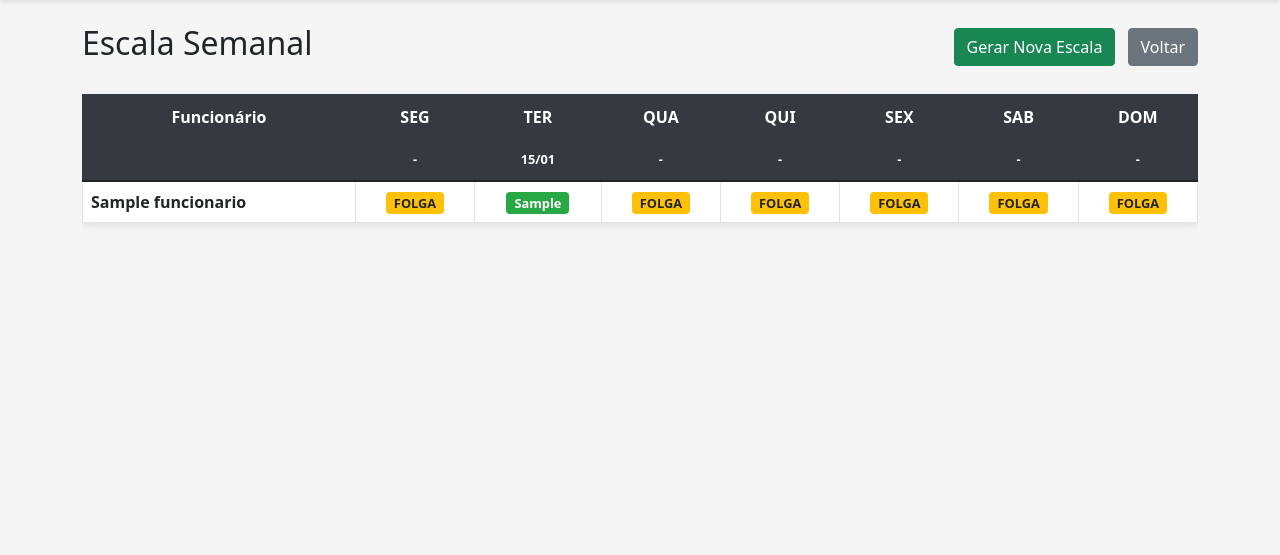
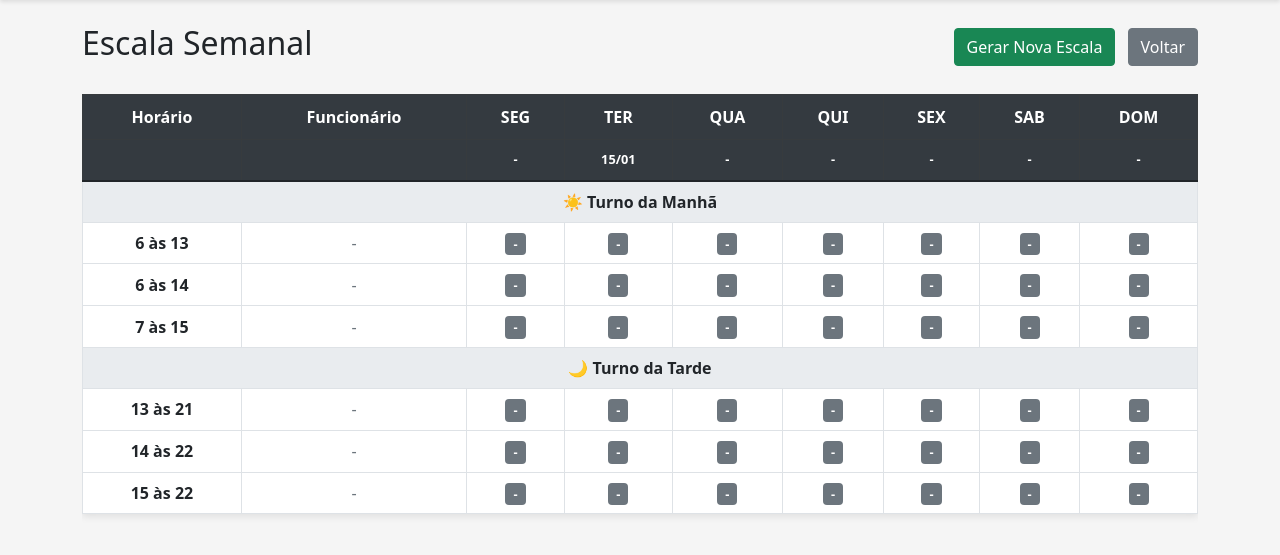
Before and after one commit to vinybag/posto-escala, a Flask app: page /escala in a window 1280 px wide. Shown: the part 56-611 px from the top of the page. Run offline with Flask 3, Linux system fonts and the light colour scheme; a user stored in the database is signed in; tables that the repository leaves empty hold one stand-in row (values such as "Sample post").

Commit message:
Escala organizada por horário no lado esquerdo

```diff
--- a/static/style.css
+++ b/static/style.css
@@ -39,12 +39,42 @@
     padding: 8px;
 }
 
+/* Linha de datas */
+.datas-header th {
+    background-color: #495057;
+    color: #ffc107;
+    font-size: 0.8rem;
+    padding: 5px;
+    font-weight: bold;
+}
+
+/* Cabeçalho do turno */
+.turno-header td {
+    background-color: #e9ecef;
+    font-weight: bold;
+    padding: 8px;
+    font-size: 1rem;
+}
+
+/* Célula de horário (mesclada) */
+.horario-cell {
+    background-color: #f8f9fa;
+    font-weight: bold;
+    text-align: center;
+    vertical-align: middle;
+    border-right: 2px solid #dee2e6;
+    min-width: 80px;
+}
+
+/* Célula do funcionário */
 .funcionario-cell {
     text-align: left !important;
     font-weight: 600;
     background-color: #f8f9fa;
+    border-right: 2px solid #dee2e6;
 }
 
+/* Badges */
 .badge.bg-success {
     background-color: #28a745 !important;
     font-size: 0.8rem;
@@ -54,6 +84,18 @@
 .badge.bg-warning {
     background-color: #ffc107 !important;
     color: #212529 !important;
+    font-size: 0.8rem;
+    padding: 5px 8px;
+}
+
+.badge.bg-info {
+    background-color: #17a2b8 !important;
+    font-size: 0.8rem;
+    padding: 5px 8px;
+}
+
+.badge.bg-secondary {
+    background-color: #6c757d !important;
     font-size: 0.8rem;
     padding: 5px 8px;
 }
@@ -68,12 +110,3 @@
         padding: 3px 5px;
     }
 }
-
-/* Estilo para linha de datas */
-.datas-header th {
-    background-color: #495057;
-    color: #ffc107;
-    font-size: 0.8rem;
-    padding: 5px;
-    font-weight: bold;
-}
--- a/templates/escala.html
+++ b/templates/escala.html
@@ -13,6 +13,7 @@
         <thead class="table-dark">
             <!-- Linha 1: Dias da semana -->
             <tr>
+                <th>Horário</th>
                 <th>Funcionário</th>
                 <th>SEG</th>
                 <th>TER</th>
@@ -25,6 +26,7 @@
             <!-- Linha 2: Datas -->
             <tr class="datas-header">
                 <th></th>
+                <th></th>
                 {% for dia in range(7) %}
                     {% set registro_data = escala | selectattr('dia_semana', 'equalto', dia) | list %}
                     {% if registro_data %}
@@ -36,21 +38,39 @@
             </tr>
         </thead>
         <tbody>
-            {% set funcionarios = [] %}
-            {% for item in escala %}
-                {% if item.funcionario not in funcionarios %}
-                    {% set _ = funcionarios.append(item.funcionario) %}
+            <!-- MANHÃ -->
+            <tr class="turno-header">
+                <td colspan="9"><strong>☀️ Turno da Manhã</strong></td>
+            </tr>
+
+            {% set horarios_manha = ['6-13', '6-14', '7-15'] %}
+            {% for horario in horarios_manha %}
+                <!-- Pegar todos os funcionários deste horário -->
+                {% set funcs_horario = [] %}
+                {% for item in escala if item.horario == horario %}
+                    {% if item.funcionario not in funcs_horario %}
+                        {% set _ = funcs_horario.append(item.funcionario) %}
                     {% endif %}
                 {% endfor %}
 
-            {% for func in funcionarios %}
+                {% if funcs_horario %}
+                    {% for func in funcs_horario %}
                     <tr>
+                        <!-- Mostrar horário apenas na primeira linha -->
+                        {% if loop.first %}
+                        <td class="horario-cell" rowspan="{{ funcs_horario|length }}"><strong>{{ horario.replace('-', ' às ') }}</strong></td>
+                        {% endif %}
                         <td class="funcionario-cell"><strong>{{ func.nome }}</strong></td>
+
                         {% for dia in range(7) %}
                             {% set registro = escala | selectattr('funcionario_id', 'equalto', func.id) | selectattr('dia_semana', 'equalto', dia) | list %}
                             <td class="text-center">
                                 {% if registro %}
-                            <span class="badge bg-success">{{ registro[0].horario.replace('-', ' às ') }}</span>
+                                    {% if registro[0].horario == horario %}
+                                        <span class="badge bg-success">Trabalho</span>
+                                    {% else %}
+                                        <span class="badge bg-info">{{ registro[0].horario.replace('-', ' às ') }}</span>
+                                    {% endif %}
                                 {% else %}
                                     <span class="badge bg-warning text-dark">FOLGA</span>
                                 {% endif %}
@@ -58,6 +78,65 @@
                         {% endfor %}
                     </tr>
                     {% endfor %}
+                {% else %}
+                    <tr>
+                        <td class="horario-cell"><strong>{{ horario.replace('-', ' às ') }}</strong></td>
+                        <td class="text-muted">-</td>
+                        {% for dia in range(7) %}
+                        <td class="text-center"><span class="badge bg-secondary">-</span></td>
+                        {% endfor %}
+                    </tr>
+                {% endif %}
+            {% endfor %}
+
+            <!-- TARDE -->
+            <tr class="turno-header">
+                <td colspan="9"><strong>🌙 Turno da Tarde</strong></td>
+            </tr>
+
+            {% set horarios_tarde = ['13-21', '14-22', '15-22'] %}
+            {% for horario in horarios_tarde %}
+                {% set funcs_horario = [] %}
+                {% for item in escala if item.horario == horario %}
+                    {% if item.funcionario not in funcs_horario %}
+                        {% set _ = funcs_horario.append(item.funcionario) %}
+                    {% endif %}
+                {% endfor %}
+
+                {% if funcs_horario %}
+                    {% for func in funcs_horario %}
+                    <tr>
+                        {% if loop.first %}
+                        <td class="horario-cell" rowspan="{{ funcs_horario|length }}"><strong>{{ horario.replace('-', ' às ') }}</strong></td>
+                        {% endif %}
+                        <td class="funcionario-cell"><strong>{{ func.nome }}</strong></td>
+
+                        {% for dia in range(7) %}
+                            {% set registro = escala | selectattr('funcionario_id', 'equalto', func.id) | selectattr('dia_semana', 'equalto', dia) | list %}
+                            <td class="text-center">
+                                {% if registro %}
+                                    {% if registro[0].horario == horario %}
+                                        <span class="badge bg-success">Trabalho</span>
+                                    {% else %}
+                                        <span class="badge bg-info">{{ registro[0].horario.replace('-', ' às ') }}</span>
+                                    {% endif %}
+                                {% else %}
+                                    <span class="badge bg-warning text-dark">FOLGA</span>
+                                {% endif %}
+                            </td>
+                        {% endfor %}
+                    </tr>
+                    {% endfor %}
+                {% else %}
+                    <tr>
+                        <td class="horario-cell"><strong>{{ horario.replace('-', ' às ') }}</strong></td>
+                        <td class="text-muted">-</td>
+                        {% for dia in range(7) %}
+                        <td class="text-center"><span class="badge bg-secondary">-</span></td>
+                        {% endfor %}
+                    </tr>
+                {% endif %}
+            {% endfor %}
         </tbody>
     </table>
 </div>
```
Lines whose indentation alone changed are shown as unchanged.
